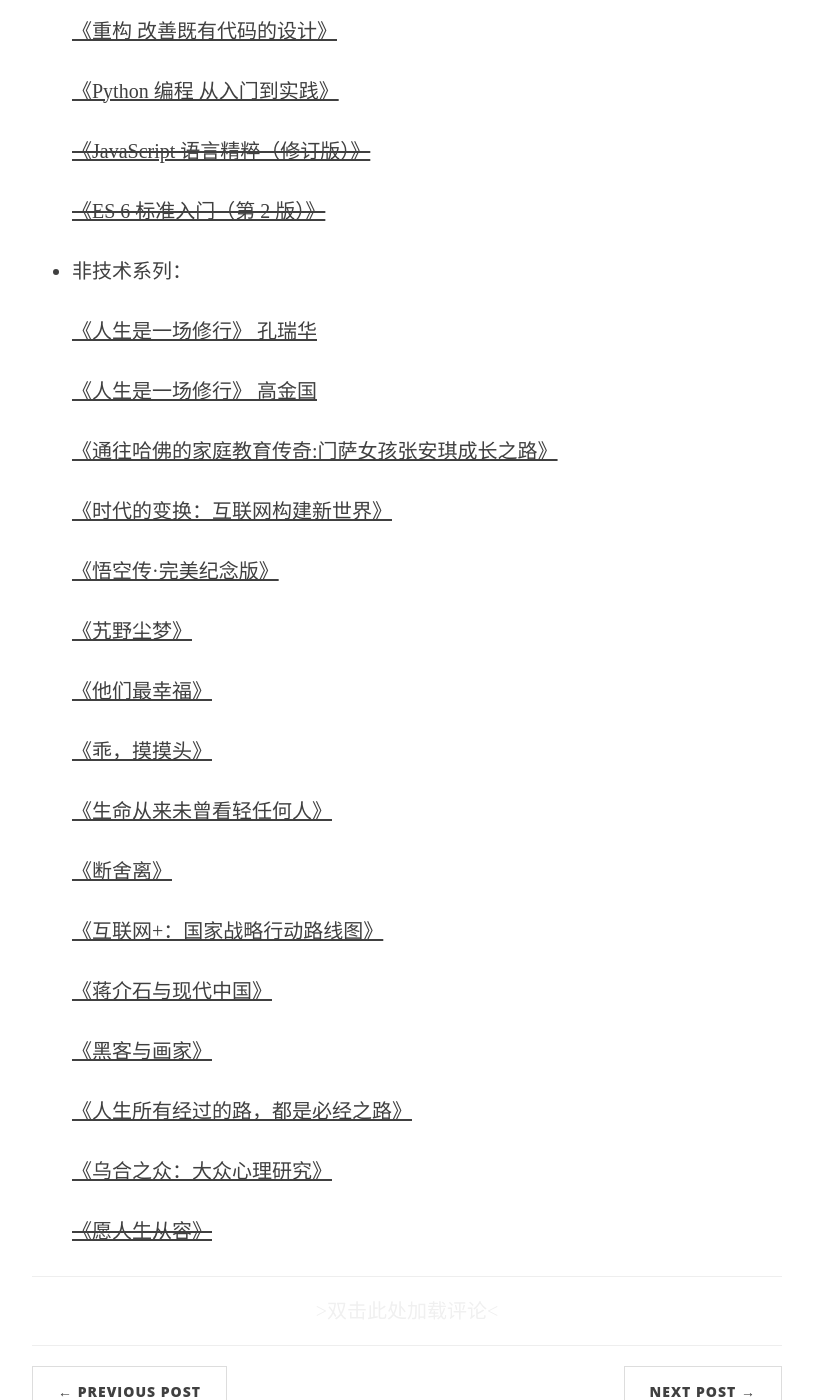
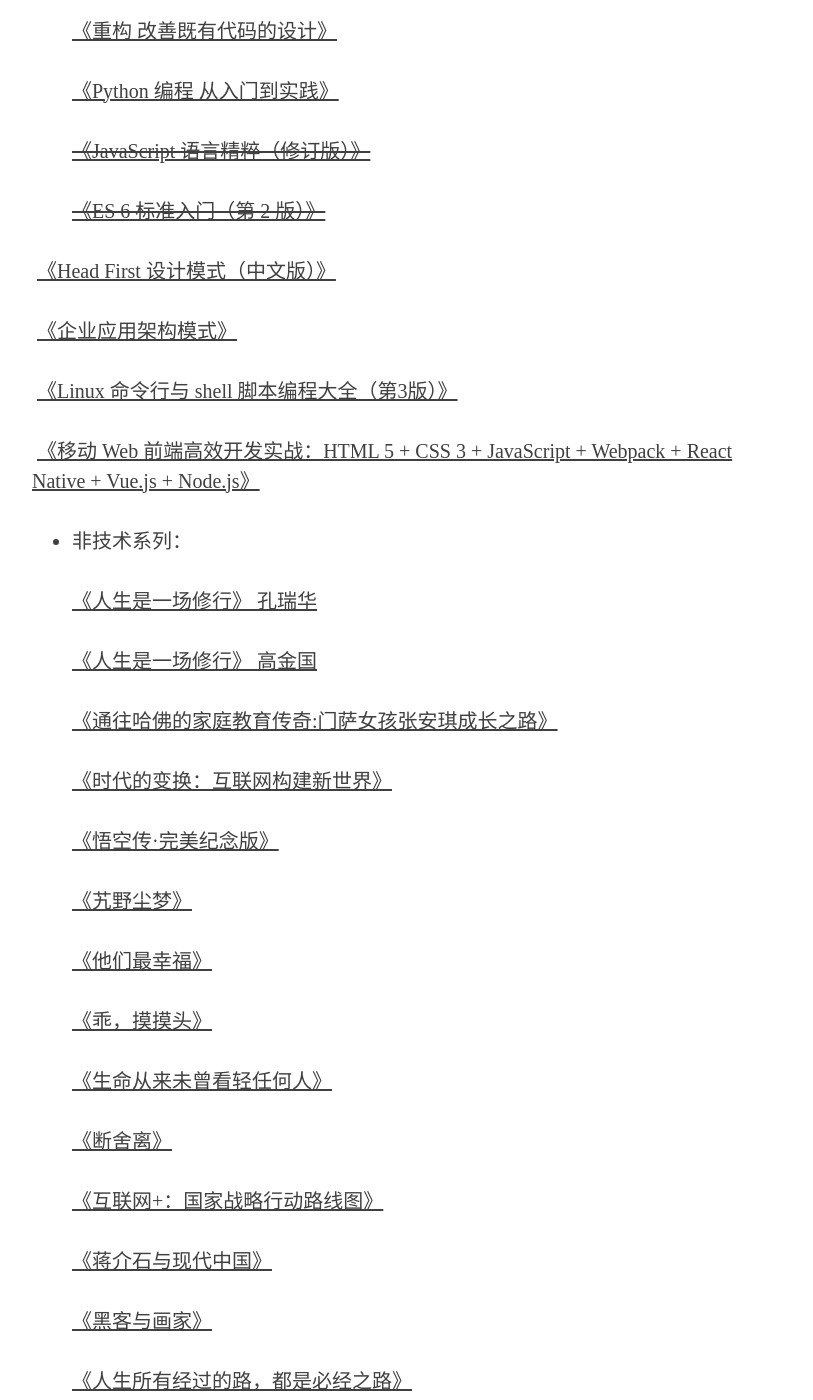
Before and after one commit to zhanglianxin/blog, a Jekyll site: the page built from _posts/2016-12-11-my-book-list.md, in a window 1280 px wide and 1400 px high, scrolled down 1197 px. Shown: the whole window, without its empty margins (233-1046 px from the left). Built offline with Jekyll 4.4.1, drawn with Linux system fonts in a browser that asks for light colours; nearby versions of some CDN libraries; some web fonts are replaced; comment, search, counter and statistics services are not loaded.

Commit message:
I am so lazy~

```diff
--- a/_posts/2016-12-11-my-book-list.md
+++ b/_posts/2016-12-11-my-book-list.md
@@ -35,6 +35,13 @@
 
   ~~[《ES 6 标准入门（第 2 版）》](//detail.tmall.com/item.htm?id=537467303650)~~
 
+  [《Head First 设计模式（中文版）》](https://detail.tmall.com/item.htm?id=530869856349)
+
+  [《企业应用架构模式》](https://item.jd.com/10060232.html)
+
+  [《Linux 命令行与 shell 脚本编程大全（第3版）》](https://item.jd.com/12010266.html)
+
+  [《移动 Web 前端高效开发实战：HTML 5 + CSS 3 + JavaScript + Webpack + React Native + Vue.js + Node.js》](https://item.taobao.com/item.htm?id=557454060051)
 
 * 非技术系列：
 
@@ -69,3 +76,5 @@
   [《乌合之众：大众心理研究》](//product.dangdang.com/8851357.html)
 
   ~~[《愿人生从容》](//product.dangdang.com/24049917.html "风格不喜欢")~~
+
+  [《深度工作：如何有效使用每一点脑力》](https://detail.tmall.com/item.htm?id=552227361826)
```
